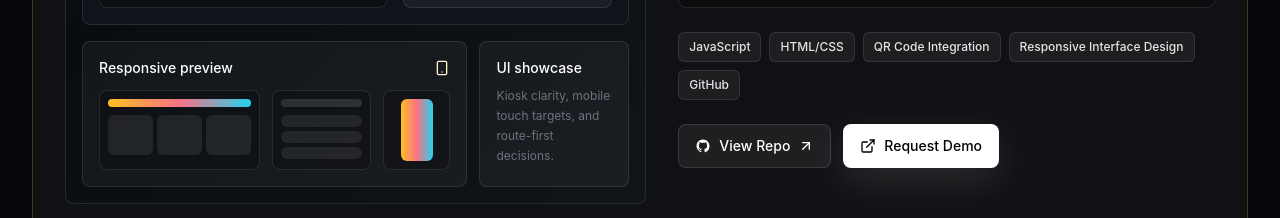
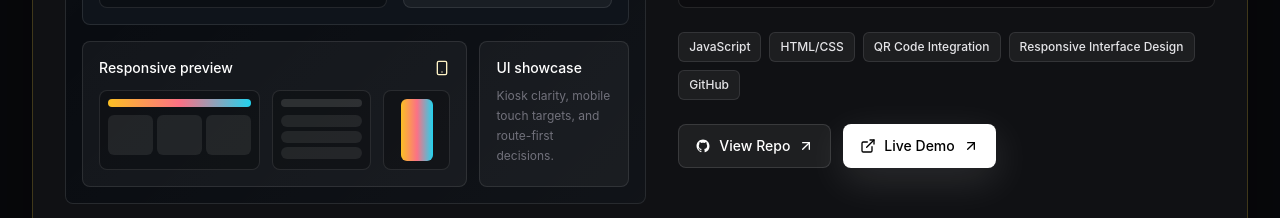
Before and after one commit to jumaoasjoshua322-maker/portfolio, a Next.js app: page / in a window 1280 px wide. Shown: the part 5980-6198 px from the top of the page. Built offline with nearby package versions, Linux system fonts and the light colour scheme.

Commit message:
Wire ARIAT-Na live demo URL; auto-toggle button label to Live Demo for http URLs

```diff
--- a/src/components/projects-section.tsx
+++ b/src/components/projects-section.tsx
@@ -126,12 +126,25 @@ function ProjectCaseStudy({
                   <ArrowUpRight className="h-4 w-4" />
                 </a>
               </Button>
-              <Button asChild>
-                <a href={project.demoUrl}>
-                  <ExternalLink className="h-4 w-4" />
-                  Request Demo
-                </a>
-              </Button>
+              {(() => {
+                const isLiveDemo = /^https?:\/\//i.test(project.demoUrl);
+                return (
+                  <Button asChild>
+                    <a
+                      href={project.demoUrl}
+                      {...(isLiveDemo
+                        ? { target: "_blank", rel: "noreferrer" }
+                        : {})}
+                    >
+                      <ExternalLink className="h-4 w-4" />
+                      {isLiveDemo ? "Live Demo" : "Request Demo"}
+                      {isLiveDemo ? (
+                        <ArrowUpRight className="h-4 w-4" />
+                      ) : null}
+                    </a>
+                  </Button>
+                );
+              })()}
             </div>
           </div>
         </div>
--- a/src/data/portfolio.ts
+++ b/src/data/portfolio.ts
@@ -304,8 +304,7 @@ export const projects: Project[] = [
     performance:
       "Prioritized fast-loading screens, clear touch targets, and direct route information for users who may be on unstable mobile connections.",
     githubUrl: "https://github.com/Shaloh69/ARIAT-Na",
-    demoUrl:
-      "mailto:joshua.jumaoas@gmail.com?subject=ARIAT-Na%20demo%20request",
+    demoUrl: "https://ariat-na.onrender.com/",
     accent: "amber",
   },
 ];
```
